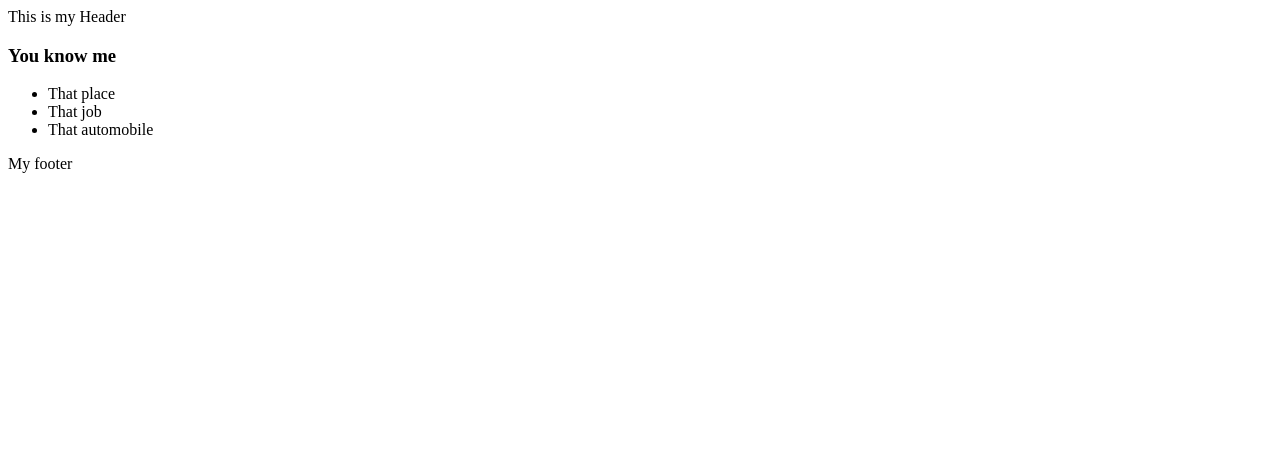
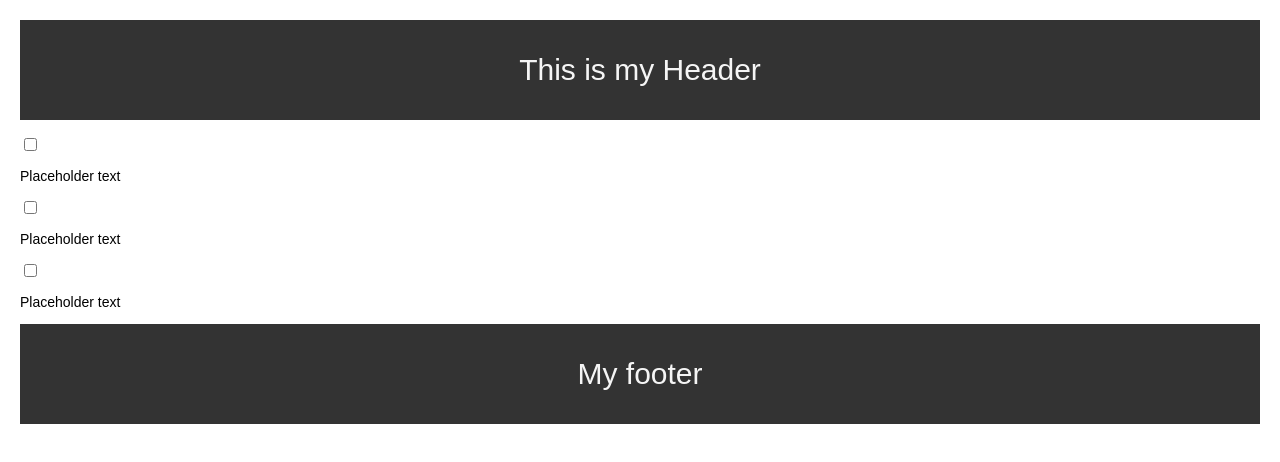
Before and after one commit to Pauloalgelin/learnreact, a React (Create React App) app: page / in a window 1280 px wide. Shown: the top 462 px of the page. Built offline with nearby package versions, Linux system fonts and the light colour scheme.

Commit message:
Checklist and TodoItem hard-coded.

```diff
--- a/src/App.js
+++ b/src/App.js
@@ -1,4 +1,4 @@
-import React from "react"
+import React from "react";
 import Header from "./components/Header";
 import MainContent from "./components/MainContent";
 import Footer from "./components/Footer";
--- /dev/null
+++ b/src/components/Checklist.js
@@ -0,0 +1,14 @@
+import React from "react"
+import TodoItem from "./TodoItem";
+
+function Checklist() {
+    return (
+        <div>
+            <TodoItem />
+            <TodoItem />
+            <TodoItem />
+        </div>
+    )
+}
+
+export default Checklist
--- a/src/components/Footer.js
+++ b/src/components/Footer.js
@@ -2,7 +2,7 @@ import React from "react"
 
 function Footer() {
     return (
-        <footer>My footer</footer>
+        <footer className="navbar">My footer</footer>
     )
 }
 
--- a/src/components/Header.js
+++ b/src/components/Header.js
@@ -2,7 +2,7 @@ import React from "react"
 
 function Header() {
     return (
-        <header>This is my Header</header>
+        <header className="navbar">This is my Header</header>
     )
 }
 
--- a/src/components/MainContent.js
+++ b/src/components/MainContent.js
@@ -1,14 +1,10 @@
 import React from "react"
+import Checklist from "./Checklist";
 
 function MainContent() {
     return (
         <main>
-            <h3>You know me</h3>
-            <ul>
-                <li>That place</li>
-                <li>That job</li>
-                <li>That automobile</li>
-            </ul>
+            <Checklist />
         </main>
     )
 }
--- /dev/null
+++ b/src/components/TodoItem.js
@@ -0,0 +1,12 @@
+import React from "react"
+
+function TodoItem() {
+    return (
+        <div>
+            <input type="checkbox"/><br/>
+            <p>Placeholder text</p>
+        </div>
+    )
+}
+
+export default TodoItem
--- a/src/index.css
+++ b/src/index.css
@@ -5,6 +5,18 @@ body {
 
 ol, ul {
   padding-left: 30px;
+}
+
+.navbar {
+  height: 100px;
+  background-color: #333;
+  color: whitesmoke;
+  margin-bottom: 15px;
+  text-align: center;
+  font-size: 30px;
+  display: flex;
+  justify-content: center;
+  align-items: center;
 }
 
 .board-row:after {
--- a/src/index.js
+++ b/src/index.js
@@ -1,6 +1,6 @@
 import React from "react"
 import ReactDOM from "react-dom"
-
+import "./index.css"
 import App from "./App"
 
 ReactDOM.render(<App />, document.getElementById("root"))
```
